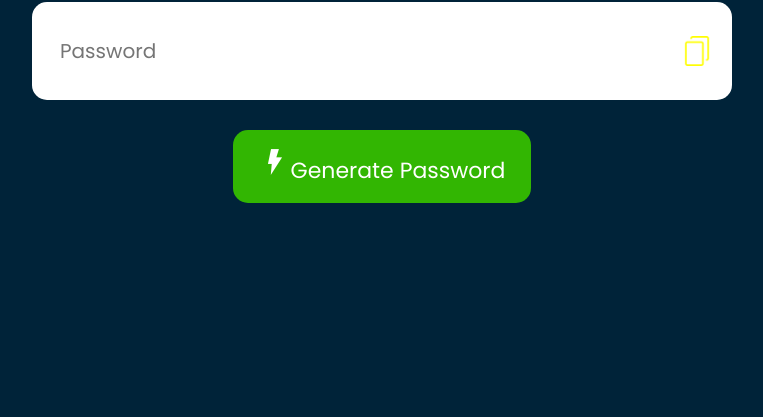
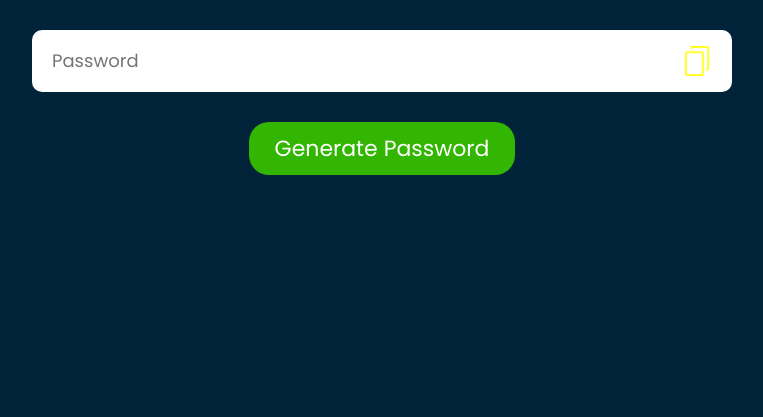
Before and after one commit to ahmadaimandev/Random-Password-Generator, a plain HTML site: page index.html in a window 1280 px wide. Shown: the part 383-800 px from the top of the page, without its empty margins (258-1021 px from the left). Drawn offline with Linux system fonts and the light colour scheme.

Commit message:
update css and html

```diff
--- a/assets/css/style.css
+++ b/assets/css/style.css
@@ -36,8 +36,8 @@ body {
     display: flex;
     align-items: center;
     justify-content: space-between;
-    padding: 26px 20px;
-    border-radius: 15px;
+    padding: 16px 20px;
+    border-radius: 10px;
 }
 
 .container h1 {
@@ -59,8 +59,8 @@ body {
 .display input {
     border: 0;
     outline: 0;
-    font-size: 20px;
-    padding: 0.5rem;
+    font-size: 18px;
+    display: flex;
 }
 
 .container button {
@@ -73,8 +73,8 @@ body {
     display: flex;
     align-items: center;
     justify-content: center;
-    padding: 16px 26px;
-    border-radius: 15px;
+    padding: 10px 26px;
+    border-radius: 20px;
     cursor: pointer;
     display: block;
     margin: 0 auto;
@@ -122,7 +122,7 @@ body {
     }
 
     .display {
-        padding: 16px;
+        padding: 14px;
     }
 
     .display input {
--- a/index.html
+++ b/index.html
@@ -19,7 +19,7 @@
             <input type="text" id="password" placeholder="Password">
             <img src="/assets/icon/copy.png" alt="copy-icon" onclick="copyPassword()">
         </div>
-        <button onclick="createPassword()"><img src="/assets/icon/lighting.png">Generate Password</button>
+        <button onclick="createPassword()">Generate Password</button>
     </div>
 </body>
 <!--Vanilla Javascript File-->
```
